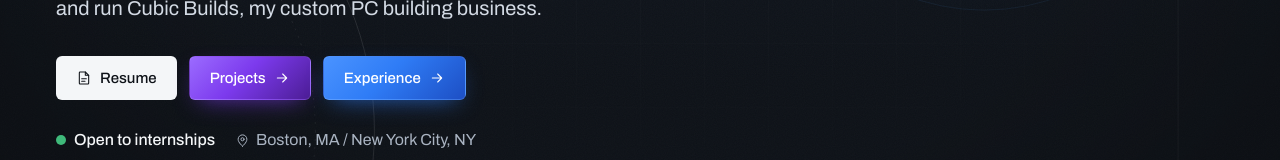
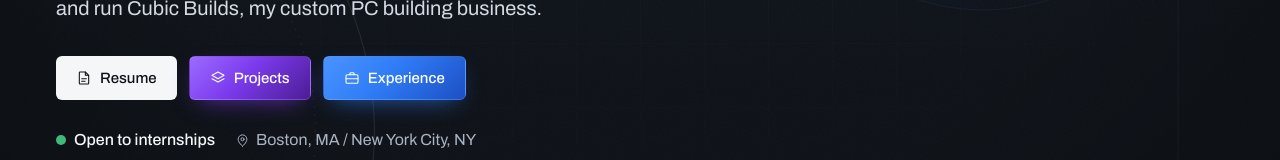
Before and after one commit to bbrihuang/portfolio-temp, a React (Vite) app: page / in a window 1280 px wide. Shown: the part 469-629 px from the top of the page. Built offline with nearby package versions, Linux system fonts and the light colour scheme.

Commit message:
Add icons to the Home hero buttons (Layers for Projects, Briefcase for Experience)

```diff
--- a/src/pages/Home.jsx
+++ b/src/pages/Home.jsx
@@ -1,7 +1,7 @@
 import { Link } from 'react-router'
 import { siGithub } from 'simple-icons'
 import BrandIcon from '../components/BrandIcon.jsx'
-import { ArrowRight, ArrowUpRight, Check, Copy, FileText, Glyph, LinkedIn, MapPin } from '../components/Icons.jsx'
+import { ArrowUpRight, Briefcase, Check, Copy, FileText, Glyph, Layers, LinkedIn, MapPin } from '../components/Icons.jsx'
 import { ProfileCard } from '../components/ProfileBlurb.jsx'
 import Terminal from '../components/Terminal.jsx'
 import { site } from '../config.js'
@@ -105,17 +105,17 @@ function Hero({ wide }) {
             </a>
           )}
           {[
-            ['/projects', 'Projects'],
-            ['/experience', 'Experience'],
-          ].map(([to, label]) => (
+            ['/projects', 'Projects', Layers],
+            ['/experience', 'Experience', Briefcase],
+          ].map(([to, label, Icon]) => (
             <Link
               key={to}
               to={to}
               className="btn border border-white/10 text-white hover:brightness-110"
               style={{ background: sectionColors[to].fill, boxShadow: glow(sectionColors[to].base) }}
             >
+              <Icon size={16} />
               {label}
-              <ArrowRight size={16} />
             </Link>
           ))}
         </div>
```
